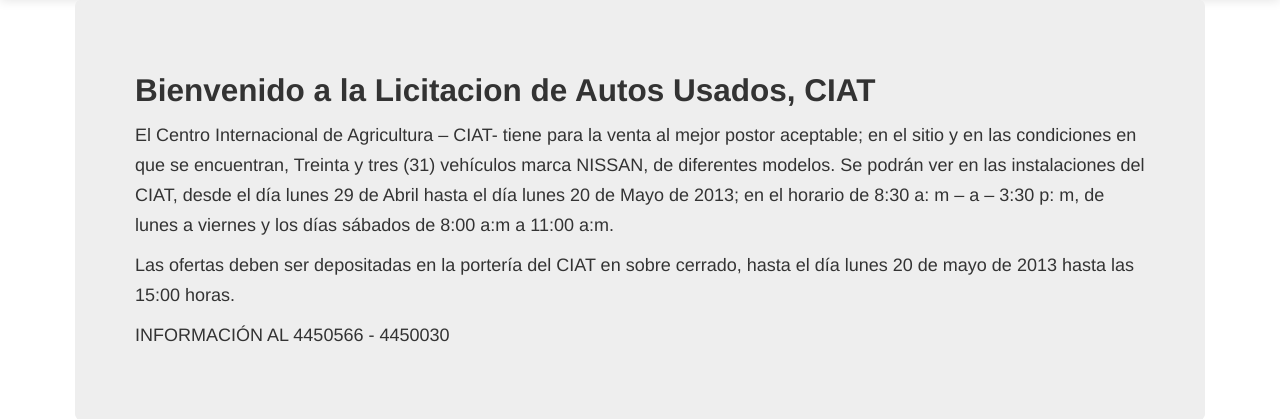
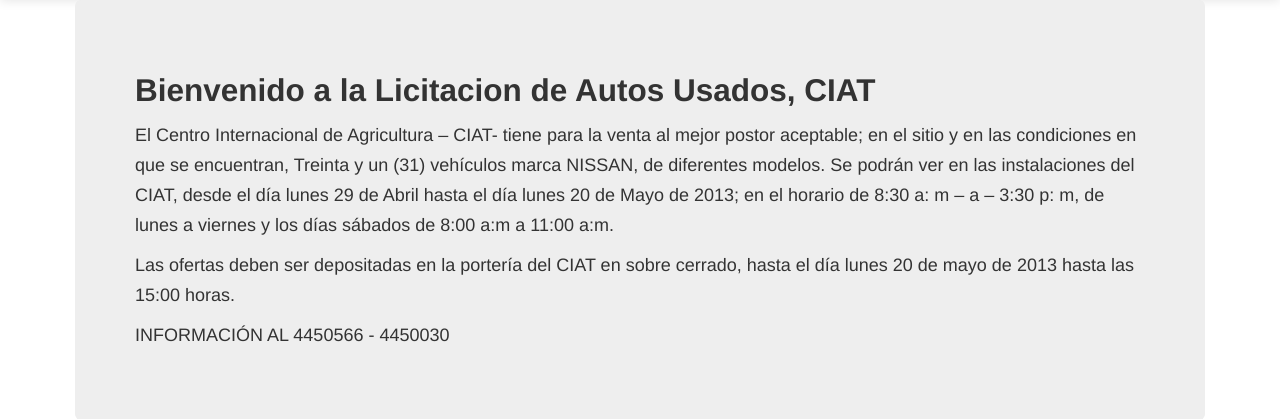
Before and after one commit to yanetevangelista/contenidos, a Django app: page / in a window 1280 px wide. Shown: the part 41-460 px from the top of the page. Run offline with Django 3.2, Linux system fonts and the light colour scheme; data that the repository does not hold is empty; parts of the project's set-up code (start-up, migrations or seed data) failed here and were passed over; some libraries are stand-ins or nearby versions.

Commit message:
id interno

```diff
--- a/contenidos/templates/productos/productos.html
+++ b/contenidos/templates/productos/productos.html
@@ -3,7 +3,7 @@
 {% block contenido %}
     <div class="hero-unit">
         <h2>Bienvenido a la Licitacion de Autos Usados, CIAT</h2>
-        <p>El Centro Internacional de Agricultura – CIAT- tiene para la venta al mejor postor aceptable; en el sitio y en las condiciones en que se encuentran, Treinta y tres (31) vehículos marca NISSAN, de diferentes modelos. Se podrán ver en las instalaciones del CIAT, desde el día lunes 29 de Abril hasta el día lunes 20 de Mayo de 2013; en el horario de 8:30 a: m – a – 3:30 p: m, de lunes a viernes y los días sábados de 8:00 a:m a 11:00 a:m.</p>
+        <p>El Centro Internacional de Agricultura – CIAT- tiene para la venta al mejor postor aceptable; en el sitio y en las condiciones en que se encuentran, Treinta y un (31) vehículos marca NISSAN, de diferentes modelos. Se podrán ver en las instalaciones del CIAT, desde el día lunes 29 de Abril hasta el día lunes 20 de Mayo de 2013; en el horario de 8:30 a: m – a – 3:30 p: m, de lunes a viernes y los días sábados de 8:00 a:m a 11:00 a:m.</p>
         <p>Las ofertas deben ser depositadas en la portería del CIAT en sobre cerrado, hasta el día lunes 20 de mayo de 2013 hasta las 15:00 horas.</p>
             <p>INFORMACIÓN AL 4450566 - 4450030 </p>
     </div>
```
